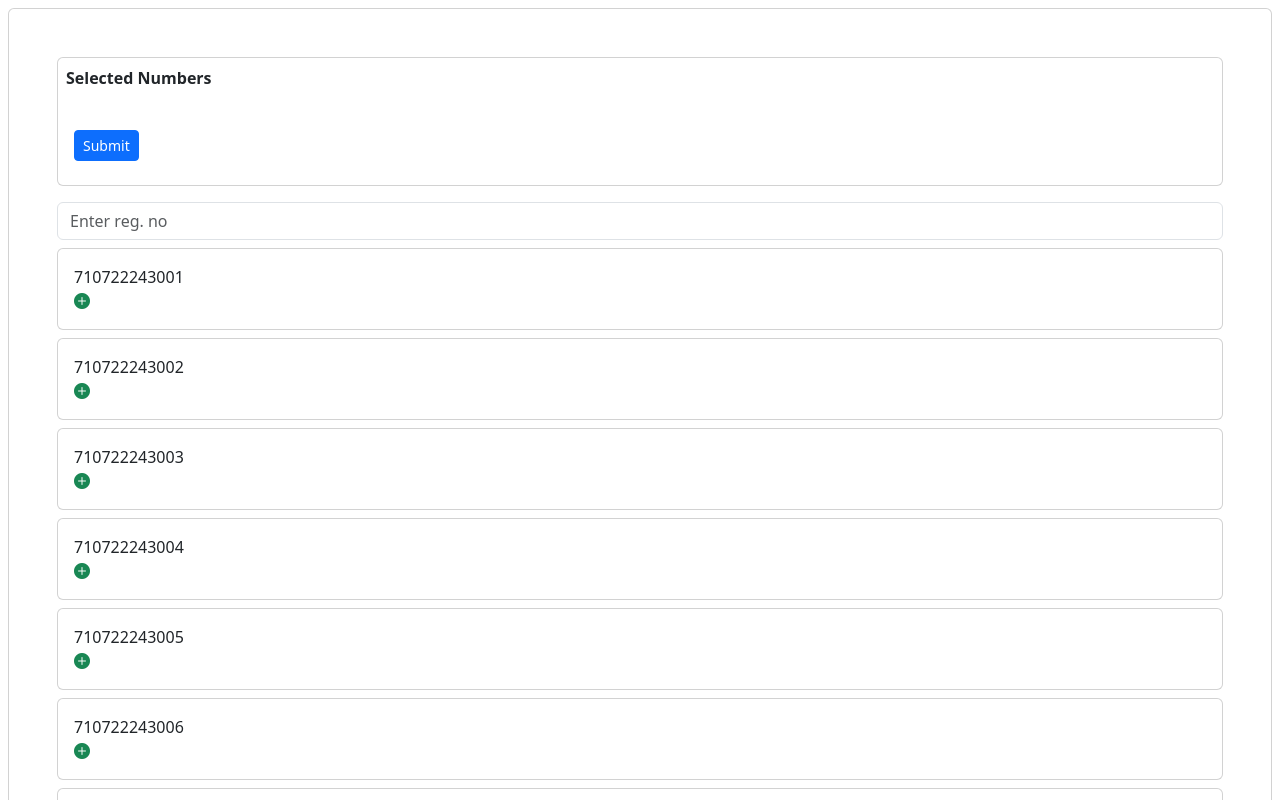
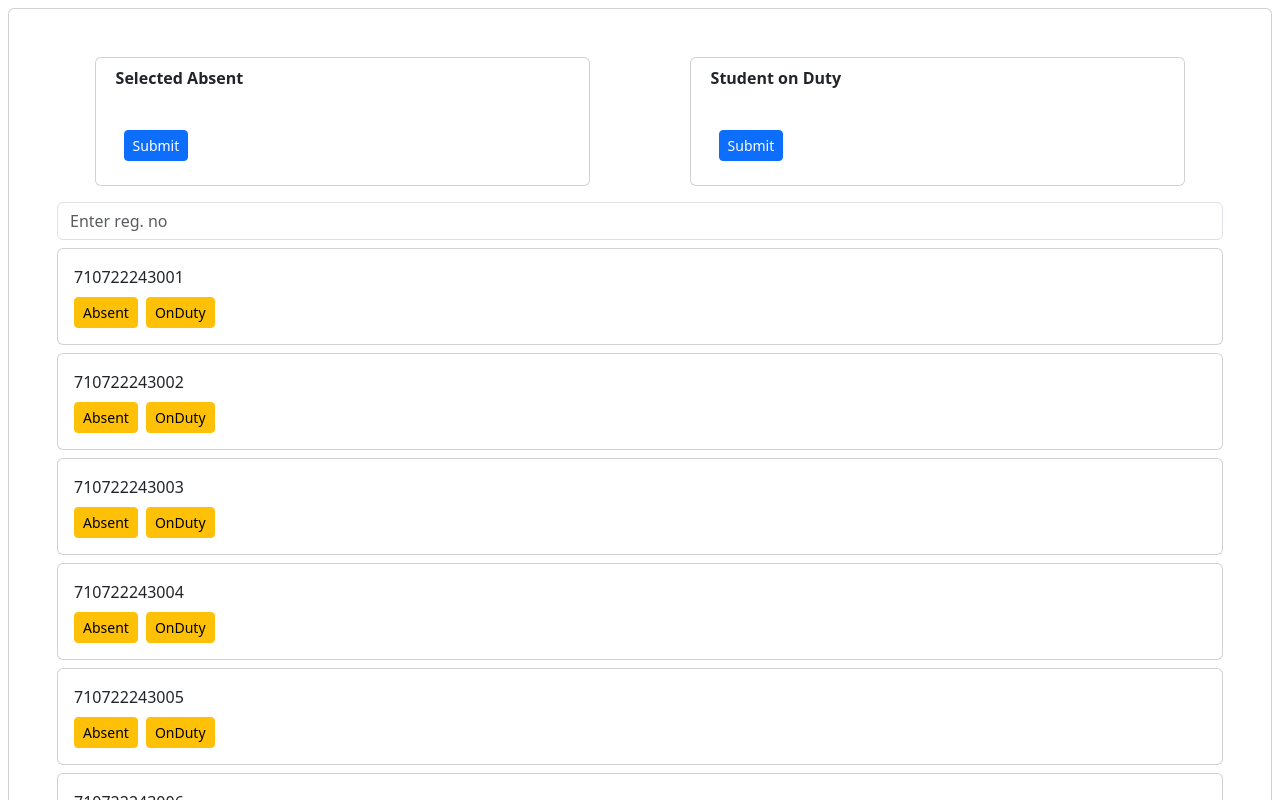
Before and after one commit to Prithivi36/ClassroomManagement, a React (Vite) app: page /absent in a window 1280 px wide. Shown: the top 800 px of the page. Built offline with nearby package versions, Linux system fonts and the light colour scheme.

Commit message:
Added onDuty markdown feature

```diff
--- a/src/Api/StudentApi.js
+++ b/src/Api/StudentApi.js
@@ -29,3 +29,7 @@ export function sendStudent(detail){
 export function sendAbsent(outlist){
     return axios.post(Baseurl+'absent/send',outlist)
 }
+
+export function sendOnDuty(outList){
+    return axios.post(Baseurl+'onduty/send',outList)
+}
--- a/src/Pages/Absent/AbsentMarkdown.jsx
+++ b/src/Pages/Absent/AbsentMarkdown.jsx
@@ -1,69 +1,111 @@
 import React from 'react';
-import { sendAbsent } from '../../Api/StudentApi';
+import { sendAbsent, sendOnDuty } from '../../Api/StudentApi';
 
 function AbsentMarkdown() {
     const studentsNumbers = [];
-    const [selectedStudents, setSelectedStudents] = React.useState(new Set());
-    const [outGoingList,setOutGoingList]=React.useState({
+    const [selectedAbsent, setSelectedAbsent] = React.useState(new Set());
+    const [selectedOnDuty, setSelectedOnDuty] = React.useState(new Set());
+    const [outGoingAbsent,setOutGoingAbsent]=React.useState({
         incomingList:[]
     })
-    function addSelectedStudent(student) {
-        setSelectedStudents(prevSelectedStudents => {
-            const updatedSelectedStudents = new Set(prevSelectedStudents);
-            if (updatedSelectedStudents.has(student)) {
-                updatedSelectedStudents.delete(student);
-            } else {
-                updatedSelectedStudents.add(student);
-            }
-            return updatedSelectedStudents;
-        });
-    }
+        const [outGoingOnDuty,setOutGoingOnDuty]=React.useState({
+        incomingList:[]
+    })
 
-    React.useEffect(
-        ()=>{
-            setOutGoingList({incomingList:[...selectedStudents]})
-        },[selectedStudents]
-    )
-
-    function onSend(){
-        sendAbsent(outGoingList).then(
+    function absentSend(){
+        sendAbsent(outGoingAbsent).then(
             res=>{
                 console.log(res.data)
             }
         )
     }
 
-    function isSelected(student) {
-        return selectedStudents.has(student);
+    function onDutySend(){
+        sendOnDuty(outGoingOnDuty).then(
+            res=>{
+                console.log()
+            }
+        )
     }
+
+    React.useEffect(
+        ()=>{
+            setOutGoingAbsent({incomingList:[...selectedAbsent]})
+            setOutGoingOnDuty({incomingList:[...selectedOnDuty]})
+        },[selectedAbsent,selectedOnDuty]
+    )
+
+
+    function setselectedStudent(student,list,setList){
+        setList((prev)=>{
+            const updatedList=new Set(prev)
+            if(list.has(student)){
+                updatedList.delete(student)
+            }else{
+                updatedList.add(student)
+            }
+            return updatedList
+        }
+
+        )
+
+    }
+
+    function isSelected(student,type){
+        return type==='absent'?selectedAbsent.has(student):
+        selectedOnDuty.has(student)
+    }
+
 
     for (let i = 710722243001; i < 710722243065; i++) {
         studentsNumbers.push(
             <div
                 key={i}
-                onClick={() => addSelectedStudent(i)}
-                className={`card p-3 mt-2 ${isSelected(i) ? 'bg-success text-light' : ' text-dark'}`}
+                className={`card p-3 mt-2 ${isSelected(i,'absent') ? 'bg-success text-light' :isSelected(i,'onDuty')? 'bg-primary text-light':'text-dark' }`}
             >
                 {i}
-                <i className="bi text-success bi-plus-circle-fill"></i>
-            </div>
+                <div className="">
+                <button onClick={()=>setselectedStudent(i,selectedAbsent,setSelectedAbsent)} className="btn me-2 mt-2 btn-sm btn-warning">
+                    Absent
+                </button>
+                <button onClick={()=>setselectedStudent(i,selectedOnDuty,setSelectedOnDuty)} className="btn btn-sm mt-2 btn-warning">
+                    OnDuty
+                </button>
+                </div>
+           </div>
         );
     }
 
+
     return (
         <div className='card p-5 m-2'>
-            <div className="card mb-3">
-                <p className='fw-bolder p-2 mb-2'>Selected Numbers</p>
+            <div className="row justify-content-around">
+            <div className="card col-md-5 mb-3">
+                <p className='fw-bolder p-2 mb-2'>Selected Absent</p>
                 <div className="p-3">
-                    {[...selectedStudents].map((student, index) => (
+                    {[...selectedAbsent].map((student, index) => (
                         <div key={index} className="bg-danger text-light card p-3 mt-2">
                             {student}
-                            <i className="bi text-success bi-x-circle-fill" onClick={() => addSelectedStudent(student)}></i>
+                            <i className="bi text-success bi-x-circle-fill" onClick={() => setselectedStudent(student,selectedAbsent,setSelectedAbsent)}></i>
                         </div>
                     ))}
-                    <button onClick={onSend} className="btn btn-primary btn-sm my-2">Submit</button>
+                    <button onClick={absentSend} className="btn btn-primary btn-sm my-2">Submit</button>
                 </div>
             </div>
+            <div className="card col-md-5 mb-3">
+                <p className='fw-bolder p-2 mb-2'>Student on Duty</p>
+                <div className="p-3">
+                    {[...selectedOnDuty].map((student, index) => (
+                        <div key={index} className="bg-danger text-light card p-3 mt-2">
+                            {student}
+                            <i className="bi text-success bi-x-circle-fill" onClick={() =>setselectedStudent(student,selectedOnDuty,setSelectedOnDuty)}></i>
+                        </div>
+                    ))}
+                    <button onClick={onDutySend} className="btn btn-primary btn-sm my-2">Submit</button>
+                </div>
+            </div>
+            </div>
+
             <input className='form-control' type="number" placeholder='Enter reg. no' />
             {studentsNumbers}
         </div>
```
